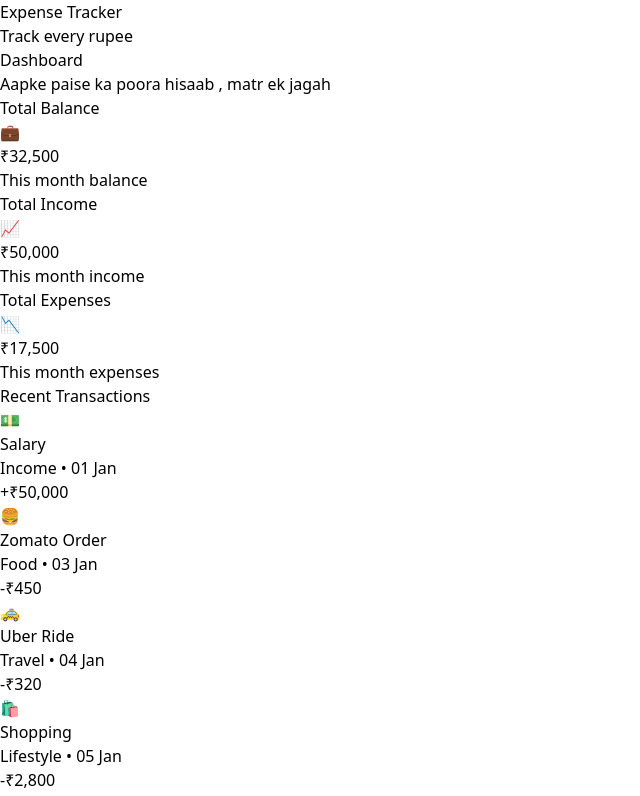
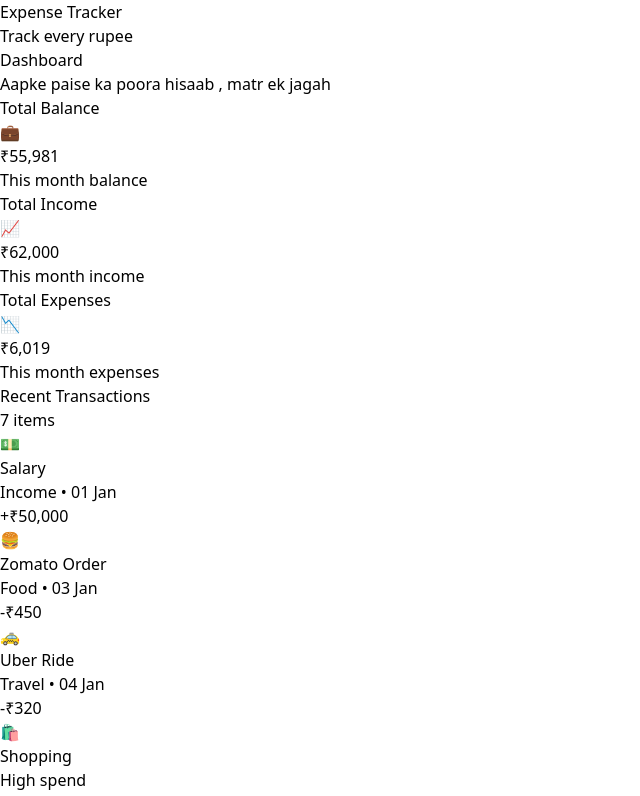
Before and after one commit to Poonam-D07/react-journey-from-zero, a React (Vite) app: page / in a window 1280 px wide. Shown: the top 796 px of the page, without its empty margins (0-640 px from the left). Built offline with nearby package versions, Linux system fonts and the light colour scheme.

Commit message:
Day 3: Render transactions with map, keys, conditional rendering and dynamic totals

```diff
--- a/src/App.jsx
+++ b/src/App.jsx
@@ -3,13 +3,22 @@ import Card from "./components/Card";
 import Footer from "./components/Footer";
 import Navbar from "./components/Navbar";
 import SummeryCard from "./components/SummeryCard";
-import TransactionItem from "./components/TransactionItem";
+import TransactionList from "./components/TransactionList";
+import { transactions } from "./data/transaction";
 
 
 
 
 function App() {
+    const totalIncome = transactions
+          .filter((t)=>t.type === "income")
+          .reduce((sum, t) => sum + t.amount, 0);
 
+    const totalExpense = transactions
+          .filter((t) => t.type === "expense")
+          .reduce((sum, t) => sum + t.amount , 0);
+
+    const balance = totalIncome - totalExpense;
 
   return (
     <div className='min-h-screen bg-slate-200'>
@@ -25,7 +34,7 @@ function App() {
              <div className="grid grid-cols-1 gap-6 md:grid-cols-3">
           <SummeryCard
           title="Total Balance"
-          amount={32500}
+          amount={balance}
           subtitle="This month balance"
           icon="💼"
           gradient="bg-gradient-to-br from-indigo-500 to-purple-600"
@@ -33,7 +42,7 @@ function App() {
 
           <SummeryCard
             title="Total Income"
-            amount={50000}
+            amount={totalIncome}
             subtitle="This month income"
             icon="📈"
             gradient="bg-gradient-to-br from-emerald-500 to-teal-600"
@@ -41,58 +50,31 @@ function App() {
 
           <SummeryCard
             title="Total Expenses"
-            amount={17500}
+            amount={totalExpense}
             subtitle="This month expenses"
             icon="📉"
-            gradient="bg-gradient-to-br from-rose-500 to-orange-500"
+            gradient="bg-gradient-to-br from-rose-500 to-orange-600"
           />
         </div>
 
         {/* Recent Transactions */}
         {/* <section className="mt-10 rounded-2xl bg-white p-6 shadow"> */}
           <Card>
-          <h3 className="mb-2 text-xl font-bold text-slate-800">
+            <div className="mb-2 flex items-center justify-between">
+          <h3 className=" text-xl font-bold text-slate-800">
              Recent Transactions
           </h3>
 
-          <div className="divide-y divide-slate-100">
-            <TransactionItem
-            icon="💵"
-            title="Salary"
-            category="Income"
-            date="01 Jan"
-            amount={50000}
-            type="income"
-            />
+          <span className="rounded-full bg-indigo-100 px-3 py-1 text-sm font-medium text-indigo-600">
+            {transactions.length} items
+          </span>
+             </div>
 
-            <TransactionItem
-              icon="🍔"
-              title="Zomato Order"
-              category="Food"
-              date="03 Jan"
-              amount={450}
-
-            />
-
-            <TransactionItem
-              icon="🚕"
-              title="Uber Ride"
-              category="Travel"
-              date="04 Jan"
-              amount={320}
-            />
-
-              <TransactionItem
-              icon="🛍️"
-              title="Shopping"
-              category="Lifestyle"
-              date="05 Jan"
-              amount={2800}
-            />
-          </div>
+          <TransactionList transactions={transactions}/>
         {/* </section> */}
         </Card>
 
+        {/* button */}
         <div className="flex items-center justify-center gap-8 p-6 ">
           <div className=" ">
                   <Button
--- a/src/components/TransactionItem.jsx
+++ b/src/components/TransactionItem.jsx
@@ -1,15 +1,23 @@
 
  function TransactionItem( { icon, title, category, date, amount, type = "expense"}) {
     const isIncome = type ==="income";
+    const isHighSpend = !isIncome && amount>2000;
   return (
-    <div className="flex items-center justify-between py-4">
+    <div className="flex items-center justify-between py-4 transition hover:bg-slate-50">
         <div className="flex items-center gap-4">
             <div className={`flex h-12 w-12 items-center justify-center rounded-full text-xl ${isIncome ? "bg-green-100": "bg-red-100"}`}>
                 {icon}
             </div>
 
             <div>
-                <p className="font-semibold text-slate-800">{title}</p>
+                <div className="flex items-center gap-2">
+                    <p className="font-semibold text-slate-800">{title}</p>
+                    {isHighSpend && (
+                        <span className="rounded-full bg-orange-100 px-2 py-0.5 text-xs font-medium text-orange-600">
+                            High spend
+                        </span>
+                    )}
+                </div>
                 <p className="text-sm text-slate-500"> {category} • {date}</p>
             </div>
         </div>
--- /dev/null
+++ b/src/components/TransactionList.jsx
@@ -0,0 +1,30 @@
+import TransactionItem from "./TransactionItem";
+
+function TransactionList( { transactions }) {
+    if(transactions.length === 0){
+  return (
+    <div>
+        <p>📭</p>
+        <p>Koi transaction nahi mila</p>
+        <p>Pehla expense add karke shuru karo.</p>
+    </div>
+  );
+}
+return(
+    <div>
+        {transactions.map((t)=> (
+           <TransactionItem
+        key={t.id}
+        icon={t.icon}
+        title={t.title}
+        category={t.category}
+        date={t.date}
+        amount={t.amount}
+        type = {t.type}
+        />
+        ))}
+
+    </div>
+);
+}
+export default  TransactionList;
--- /dev/null
+++ b/src/data/transaction.js
@@ -0,0 +1,13 @@
+export const transactions = [
+  { id: 1, icon: "💵", title: "Salary", category: "Income", date: "01 Jan", amount: 50000, type: "income" },
+  { id: 2, icon: "🍔", title: "Zomato Order", category: "Food", date: "03 Jan", amount: 450, type: "expense" },
+  { id: 3, icon: "🚕", title: "Uber Ride", category: "Travel", date: "04 Jan", amount: 320, type: "expense" },
+  { id: 4, icon: "🛍️", title: "Shopping", category: "Lifestyle", date: "05 Jan", amount: 2800, type: "expense" },
+  { id: 5, icon: "💻", title: "Freelance Project", category: "Income", date: "07 Jan", amount: 12000, type: "income" },
+  { id: 6, icon: "💡", title: "Electricity Bill", category: "Bills", date: "08 Jan", amount: 1800, type: "expense" },
+  { id: 7, icon: "🎬", title: "Netflix", category: "Entertainment", date: "09 Jan", amount: 649, type: "expense" },
+];
+
+// Ye array of objects hai. Har object = ek transaction.
+// export const (named export) ka matlab: dusri file import { transactions } from ... karegi. Dhyan do, yahan { } lagta hai, jabki export default mein nahi lagta.
+// Har object mein unique id hai, jo hamari key banegi.
```
